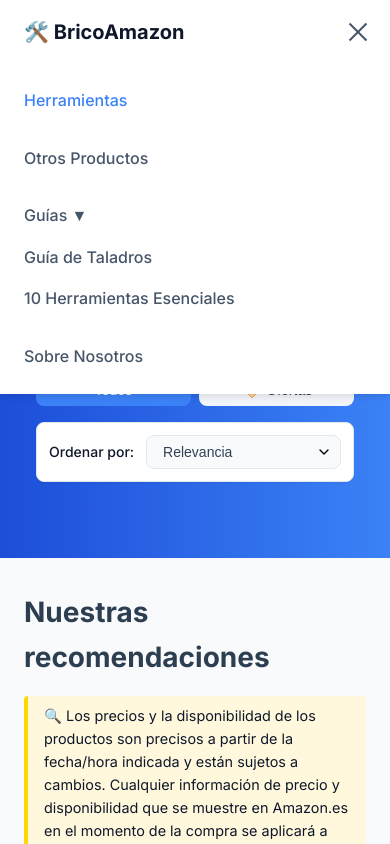
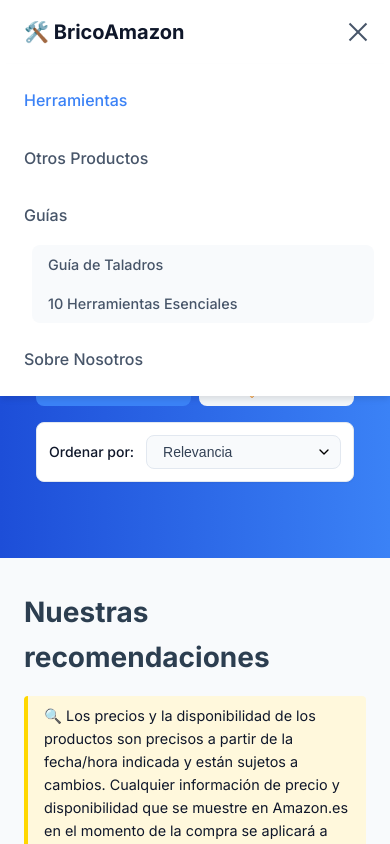
Before and after one commit to arielmendoza/arielmendoza.github.io, a plain HTML site: page index.html in a window 390 px wide. Both pictures are taken after a click on the button "Abrir menú". Shown: the top 844 px of the page. Drawn offline with Linux system fonts and the light colour scheme.

Commit message:
Update styles.css

```diff
--- a/styles.css
+++ b/styles.css
@@ -100,6 +100,70 @@
   border-radius: 1px;
 }
 
+/* Dropdown menu styles */
+.nav-item {
+  position: relative;
+}
+
+.nav-dropdown {
+  position: absolute;
+  top: 100%;
+  left: 0;
+  background: white;
+  min-width: 200px;
+  box-shadow: var(--shadow-md);
+  border-radius: var(--radius);
+  opacity: 0;
+  visibility: hidden;
+  transform: translateY(-10px);
+  transition: all 0.3s ease;
+  z-index: 1000;
+  margin-top: 0.5rem;
+}
+
+.nav-item:hover .nav-dropdown {
+  opacity: 1;
+  visibility: visible;
+  transform: translateY(0);
+}
+
+.nav-dropdown a {
+  display: block;
+  padding: 0.75rem 1rem;
+  color: var(--gray-600);
+  text-decoration: none;
+  font-weight: 500;
+  border-bottom: 1px solid var(--gray-100);
+  transition: all 0.2s ease;
+}
+
+.nav-dropdown a:last-child {
+  border-bottom: none;
+}
+
+.nav-dropdown a:hover {
+  background: var(--gray-50);
+  color: var(--primary);
+}
+
+.nav-dropdown a:first-child {
+  border-radius: var(--radius) var(--radius) 0 0;
+}
+
+.nav-dropdown a:last-child {
+  border-radius: 0 0 var(--radius) var(--radius);
+}
+
+.dropdown-arrow {
+  font-size: 0.8rem;
+  margin-left: 0.25rem;
+  transition: transform 0.3s ease;
+}
+
+.nav-item:hover .dropdown-arrow {
+  transform: rotate(180deg);
+}
+
 .mobile-menu-btn {
   display: none;
   background: none;
@@ -183,6 +247,32 @@
   .nav-links a:hover {
     background: var(--gray-50);
     border-radius: var(--radius);
+  }
+
+  /* Mobile dropdown styles */
+  .nav-item {
+    position: relative;
+  }
+
+  .nav-dropdown {
+    position: static;
+    opacity: 1;
+    visibility: visible;
+    transform: none;
+    box-shadow: none;
+    margin: 0.5rem 0 0 1rem;
+    background: var(--gray-50);
+    border-radius: var(--radius);
+  }
+
+  .nav-dropdown a {
+    padding: 0.5rem 1rem;
+    border-bottom: none;
+    font-size: 0.9rem;
+  }
+
+  .dropdown-arrow {
+    display: none;
   }
 }
 
```
